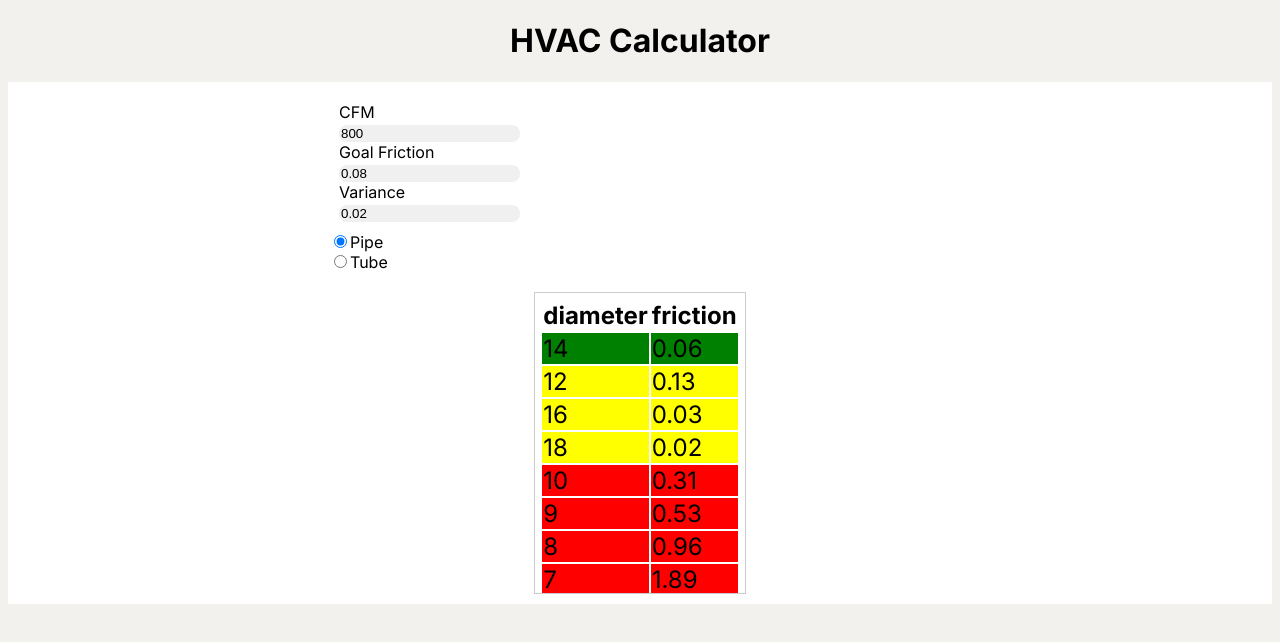
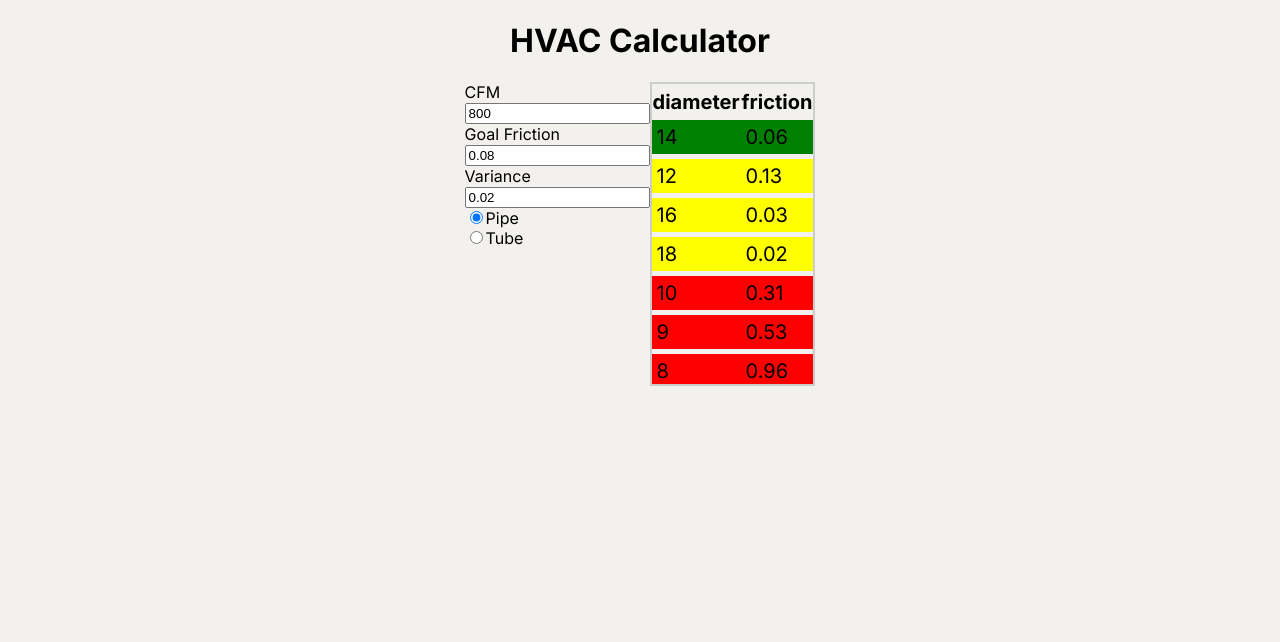
Before and after one commit to WillemHueffed/HVAC_Calculator, a Next.js app in the folder hvac-calculator-website/: page / in a window 1280 px wide. Shown: the top 642 px of the page. Built offline with nearby package versions, Linux system fonts and the light colour scheme.

Commit message:
table woes

```diff
--- a/hvac-calculator-website/src/app/page.module.css
+++ b/hvac-calculator-website/src/app/page.module.css
@@ -1,41 +1,42 @@
-.tableDiv {
-  height: 300px;
-  max-width: 400px;
-  font-size: 24px;
-  border: 1px solid #ccc;
-  overflow: auto;
-  margin-left: auto;
-  margin-right: auto;
-}
-
-.inputButton {
-  border: none;
-  border-radius: 0.5rem;
-}
-
-.frictionTable {
-  padding: 5px;
-}
-
-.inputContainer {
-  margin: auto;
-  width: 50%;
-}
-
-.container {
-  padding: 10px;
-  display: flex;
-  flex-direction: column;
-  justify-content: center;
-  background-color: #ffffff;
-}
-
 .header {
   text-align: center;
 }
 
-.inputForm input {
-  border: none;
-  background-color: #f0f0f0;
-  border-radius: 0.5rem;
+.inputContainerDiv {
 }
+
+.flexDiv {
+  display: flex;
+  flex-direction: row;
+  justify-content: center;
+}
+
+.tableDiv {
+  max-height: 300px;
+  max-width: 400px;
+  font-size: 20px;
+  border: 2px solid #ccc;
+  overflow: auto;
+}
+
+.dataTable {
+  border-collapse: separate;
+  border-spacing: 0 5px;
+  width: 100%;
+}
+
+.dataTable td {
+  padding: 5px;
+}
+
+.dataTable tr {
+  border-bottom: 100px solid #3498db;
+}
+
+.test {
+  border-bottom: 100px solid #3498db;
+}
+
+.dataTable tr:last-child {
+  border-bottom: none;
+}
--- a/hvac-calculator-website/src/app/page.tsx
+++ b/hvac-calculator-website/src/app/page.tsx
@@ -147,13 +147,13 @@ const InputComponent: React.FC<FormValuesProp> = ({
   };
   return (
     <>
-      <div className={styles.container}>
-        <form className={styles.inputForm}>
+      <div>
+        <form>
           <label>CFM</label>
           <br />
           <input
             type="number"
-            defaultValue={CFM_DEFAULT}
+            value={CFM_DEFAULT}
             name="CFM"
             onInput={handleChange}
           />
@@ -162,7 +162,7 @@ const InputComponent: React.FC<FormValuesProp> = ({
           <br />
           <input
             type="number"
-            defaultValue={FRICTION_DEFAULT}
+            value={FRICTION_DEFAULT}
             name="goalFriction"
             onInput={handleChange}
           />
@@ -186,7 +186,7 @@ const InputComponent: React.FC<FormValuesProp> = ({
               value="Pipe"
               name="conduitType"
               onChange={handleChange}
-              checked
+              checked={formValues.conduitType === "Pipe"}
             />
             <label>Pipe</label>
             <br />
@@ -228,6 +228,42 @@ const InputComponent: React.FC<FormValuesProp> = ({
 
 function HeaderComponent() {
   return <h1 className={styles.header}>HVAC Calculator</h1>;
+}
+
+function TableComponent(tableData: calculatedTube[] | calculatedPipe[]) {
+  return (
+    <div className={styles.tableDiv}>
+      {tableData.length > 0 && (
+        <div>
+          <table id="frictionTable" className={styles.dataTable}>
+            <thead>
+              <tr>
+                {Object.keys(tableData[0])
+                  .filter((column) => column !== "color" && column !== "rank")
+                  .map((column) => (
+                    <th key={column}>{column}</th>
+                  ))}
+              </tr>
+            </thead>
+            <tbody>
+              {tableData.map((row, rowIndex) => (
+                <tr
+                  key={rowIndex}
+                  style={(styles.test, { backgroundColor: row.color })}
+                >
+                  {Object.keys(tableData[0])
+                    .filter((column) => column !== "color" && column !== "rank")
+                    .map((column) => (
+                      <td key={column}>{row[column]}</td>
+                    ))}
+                </tr>
+              ))}
+            </tbody>
+          </table>
+        </div>
+      )}
+    </div>
+  );
 }
 
 interface calculatedPipe {
@@ -396,72 +432,14 @@ export default function Home() {
     <>
       <body>
         <HeaderComponent />
-        <div className={styles.container}>
-          <div className={styles.inputContainer}>
+        <div className={styles.flexDiv}>
+          <div className={styles.inputContainerDiv}>
             <InputComponent
               formValues={formValues}
               setFormValues={setFormValues}
             />
-            {validateInput(formValues) && (
-              <div className={styles.container}>
-                {/*
-                <button
-                  className={styles.inputButton}
-                  onClick={(e) => {
-                    setIsSubmitted(true);
-                    formValues.conduitType == "Pipe"
-                      ? setTableData(
-                          calculatePipeFrictions(
-                            PIPE_DIAMETERS,
-                            formValues.CFM,
-                            formValues.goalFriction,
-                          ),
-                        )
-                      : setTableData(
-                          calculateTubeFrictions(
-                            TUBE_DIMENSIONS,
-                            formValues.CFM,
-                            formValues.goalFriction,
-                          ),
-                        );
-                  }}
-                >
-                  Submit
-                </button>
-                */}
-              </div>
-            )}
           </div>
-          {tableData.length && (
-            <div className={styles.tableDiv}>
-              <table id="frictionTable" className={styles.frictionTable}>
-                <thead>
-                  <tr>
-                    {Object.keys(tableData[0])
-                      .filter(
-                        (column) => column !== "color" && column !== "rank",
-                      )
-                      .map((column) => (
-                        <th key={column}>{column}</th>
-                      ))}
-                  </tr>
-                </thead>
-                <tbody className={styles.frictionTable}>
-                  {tableData.map((row, rowIndex) => (
-                    <tr key={rowIndex} style={{ backgroundColor: row.color }}>
-                      {Object.keys(tableData[0])
-                        .filter(
-                          (column) => column !== "color" && column !== "rank",
-                        )
-                        .map((column) => (
-                          <td key={column}>{row[column]}</td>
-                        ))}
-                    </tr>
-                  ))}
-                </tbody>
-              </table>
-            </div>
-          )}
+          {TableComponent(tableData)}
         </div>
       </body>
     </>
```
